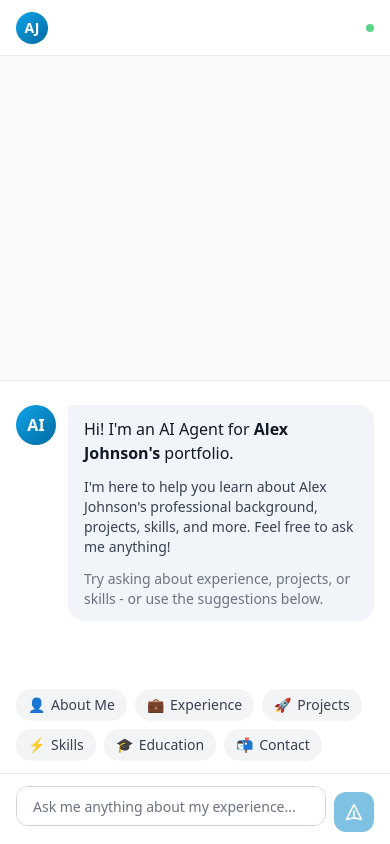
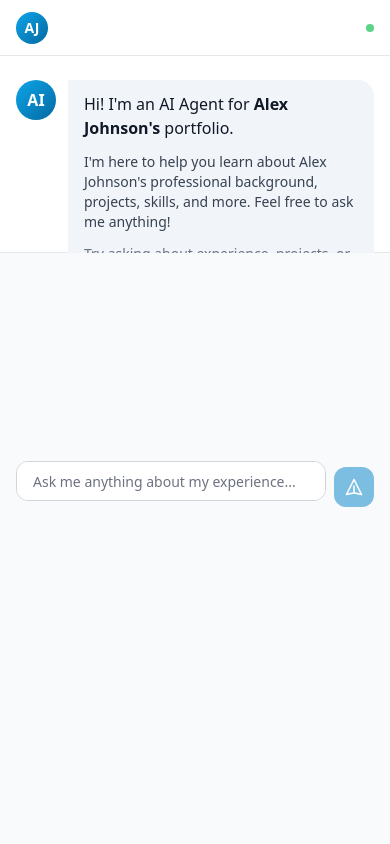
Before and after one commit to sequenzia/ai-portfolio, a React (Vite) app: page / in a window 390 px wide. Built offline with nearby package versions, Linux system fonts and the light colour scheme.

Commit message:
feat: reorder mobile layout to place chat panel above canvas panel with 25/75 height distribution

```diff
--- a/src/components/layout/AppLayout.tsx
+++ b/src/components/layout/AppLayout.tsx
@@ -29,18 +29,18 @@ export function AppLayout({ chatPanel, canvasPanel }: AppLayoutProps) {
     );
   }
 
-  // Mobile/Tablet: stacked layout with canvas on top, chat below
+  // Mobile/Tablet: stacked layout with chat on top (25%), canvas below (75%)
   return (
     <div className="flex h-screen flex-col bg-gray-50">
       <Header />
       <div className="flex-1 flex flex-col overflow-hidden">
-        {/* Canvas Panel - takes up 50% of available space */}
-        <div className="h-1/2 min-h-[200px] border-b border-gray-200 bg-surface-canvas overflow-hidden">
+        {/* Chat Panel - 25% */}
+        <div className="h-1/4 min-h-[150px] border-b border-gray-200 bg-surface-chat flex flex-col">
+          {chatPanel}
+        </div>
+        {/* Canvas Panel - 75% */}
+        <div className="h-3/4 bg-surface-canvas overflow-hidden">
           {canvasPanel}
-        </div>
-        {/* Chat Panel - takes up remaining 50% */}
-        <div className="h-1/2 min-h-[250px] bg-surface-chat flex flex-col">
-          {chatPanel}
         </div>
       </div>
     </div>
```
